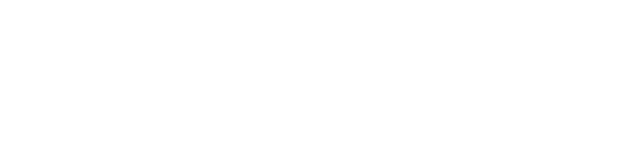
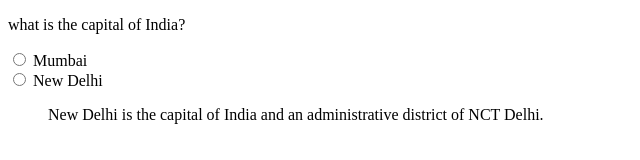
Before and after one commit to acciojob/trivia-meshubhampol, a website: page main.html in a window 1280 px wide. Shown: the whole page, without its empty margins (0-640 px from the left). Drawn offline with Linux system fonts and the light colour scheme.

Commit message:
Update main.html

```diff
--- a/main.html
+++ b/main.html
@@ -8,8 +8,15 @@
 
 <body>
 	<!-- the entire body must be written by student -->
-    <script type="text/javascript" src="./script.js">
-</script>
+    	<script type="text/javascript" src="./script.js">
+	</script>
+
+	<p>what is the capital of India?</p>
+	<input type="radio" name="capital" value="Mumbai">
+	<label for="Mumbai">Mumbai</label> <br>
+	<input type="radio" name="capital" value="New Delhi">
+	<label for="New Delhi">New Delhi</label>
+	<blockquote cite="https://en.wikipedia.org/wiki/New_Delhi">New Delhi is the capital of India and an administrative district of NCT Delhi.</blockquote>
 
 </body>
 
```
